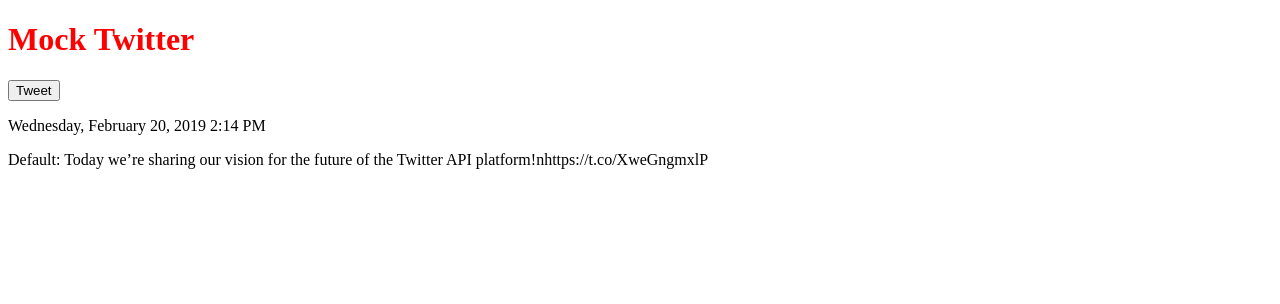
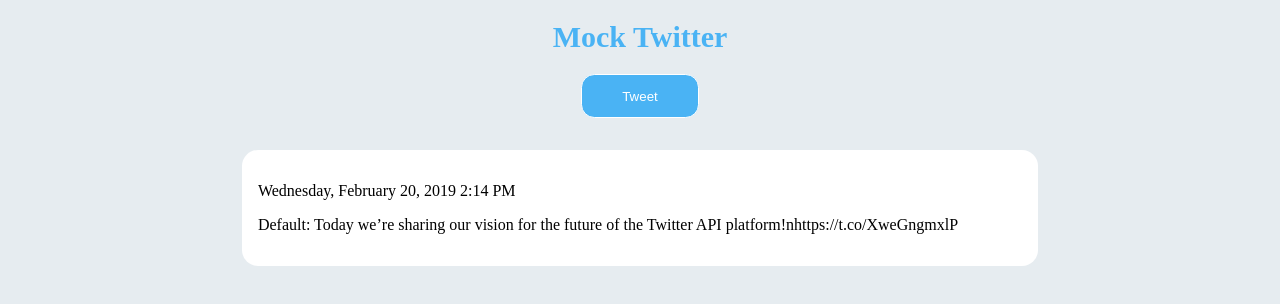
Before and after one commit to MaxwellKendall/mock-twitter, a React app: page / in a window 1280 px wide. Shown: the top 304 px of the page. Built offline with nearby package versions, Linux system fonts and the light colour scheme.

Commit message:
adding styles

```diff
--- a/src/style/_feed.scss
+++ b/src/style/_feed.scss
@@ -0,0 +1,4 @@
+.feed {
+  @include flex-box-center(column);
+  padding-top: 1em;
+}
--- a/src/style/_header.scss
+++ b/src/style/_header.scss
@@ -1,3 +1,19 @@
-h1 {
-  color: red;
+.header {
+  @include flex-box-center(column);
+  h1 {
+    color: $twitter-blue;
+    font-size: $header-size;
+  }
+  svg {
+    color: white;
+    &:hover {
+      cursor: pointer;
+    }
+  }
 }
+
+button.header__tweet-btn {
+  padding: 1em 3em;
+  border-radius: 1em;
+  @extend %background-styles;
+}
--- /dev/null
+++ b/src/style/_mixins.scss
@@ -0,0 +1,29 @@
+@mixin flex-box-center($direction) {
+  display: flex;
+  flex-direction: $direction;
+  justify-content: center;
+  align-items: center;
+}
+
+@mixin bp($point) {
+  @if $point == $mobile {
+    @media screen and (min-width: $mobile) {
+      @content;
+    }
+  }
+  @if $point == $tablet {
+    @media screen and (min-width: $tablet) {
+      @content;
+    }
+  }
+  @if $point == $desktop {
+    @media screen and (min-width: $desktop) {
+      @content;
+    }
+  }
+  @if $point == $monitor {
+    @media screen and (min-width: $monitor) {
+      @content;
+    }
+  }
+}
--- /dev/null
+++ b/src/style/_modal.scss
@@ -0,0 +1,30 @@
+.compose-tweet-modal__container {
+  position: absolute;
+  top: 10vh;
+  left: 10vh;
+  right: 10vh;
+  border: 1px solid rgb(204, 204, 204);
+  background: rgb(255, 255, 255);
+  overflow: auto;
+  border-radius: 4px;
+  outline: none;
+  padding: 20px;
+  @include flex-box-center(column);
+
+  .compose-tweet-modal__header {
+    text-align: center;
+  }
+
+  .compose-tweet-modal__body {
+    @include flex-box-center(column);
+    width: 75%;
+  }
+
+  button {
+    @extend %background-styles;
+    padding: 1em;
+    border-radius: 1em;
+    align-self: flex-end;
+    margin-top: 1em;
+  }
+}
--- /dev/null
+++ b/src/style/_selectors.scss
@@ -0,0 +1,5 @@
+%background-styles {
+  color: #fff;
+  background-color: $twitter-blue;
+  border: 1px solid $border-color;
+}
--- a/src/style/_tweet.scss
+++ b/src/style/_tweet.scss
@@ -0,0 +1,8 @@
+.tweet {
+  border: none;
+  padding: 1em;
+  margin: 1em;
+  border-radius: 1em;
+  background: white;
+  width: 100%;
+}
--- /dev/null
+++ b/src/style/_vars.scss
@@ -0,0 +1,10 @@
+$twitter-blue: rgb(74, 179, 244);
+$base-font: 20px;
+$header-size: $base-font * 1.5;
+$border-color: #fff;
+
+$global-spacer: 2rem;
+$mobile: 320px;
+$tablet: 768px;
+$desktop: 1024px;
+$monitor: 1440px;
--- a/src/style/global.scss
+++ b/src/style/global.scss
@@ -1,4 +1,26 @@
+html,
+body,
+#app {
+  height: 100%;
+  width: 100%;
+  margin: 0;
+  background: rgb(230, 236, 240);
+}
+
+.ReactModal__Body--open {
+  background: rgba(0, 0, 0, 0.5);
+}
+
 //Place styles here
+@import "vars";
+@import "selectors";
+@import "mixins";
 @import "feed";
 @import "tweet";
 @import "header";
+@import "modal";
+
+.main {
+  @include flex-box-center(column);
+  width: 100%;
+}
```
